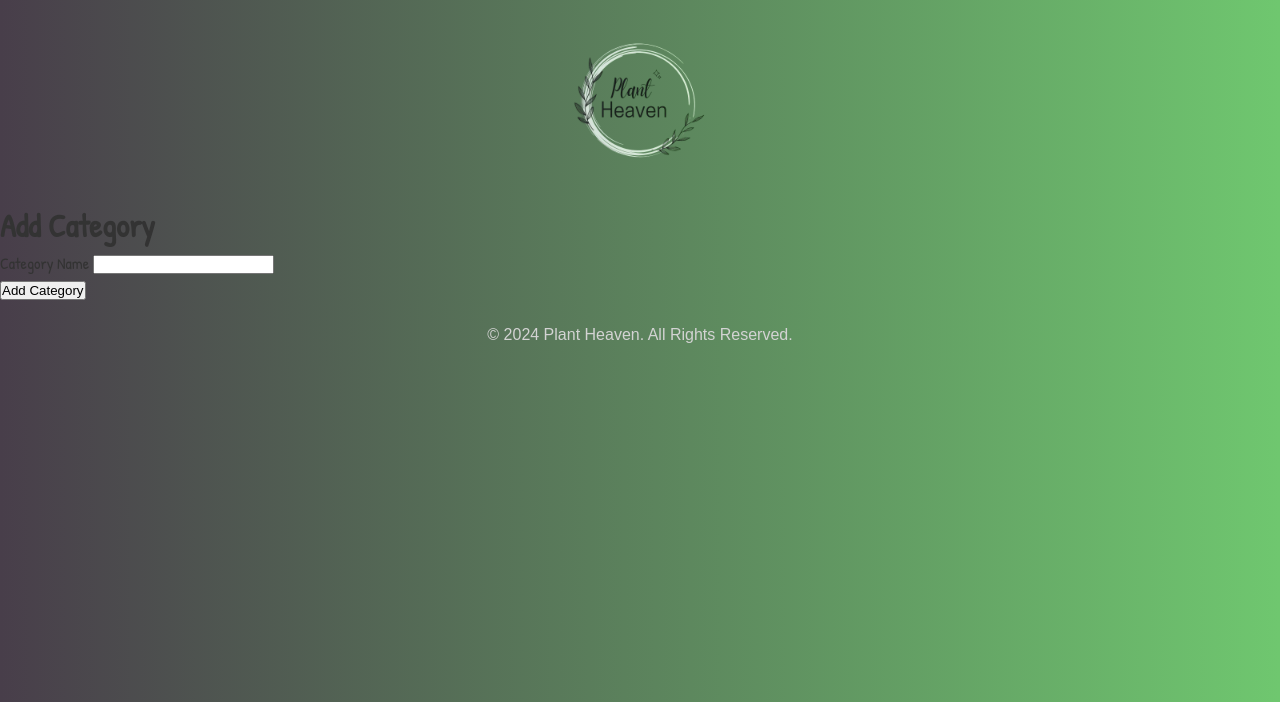
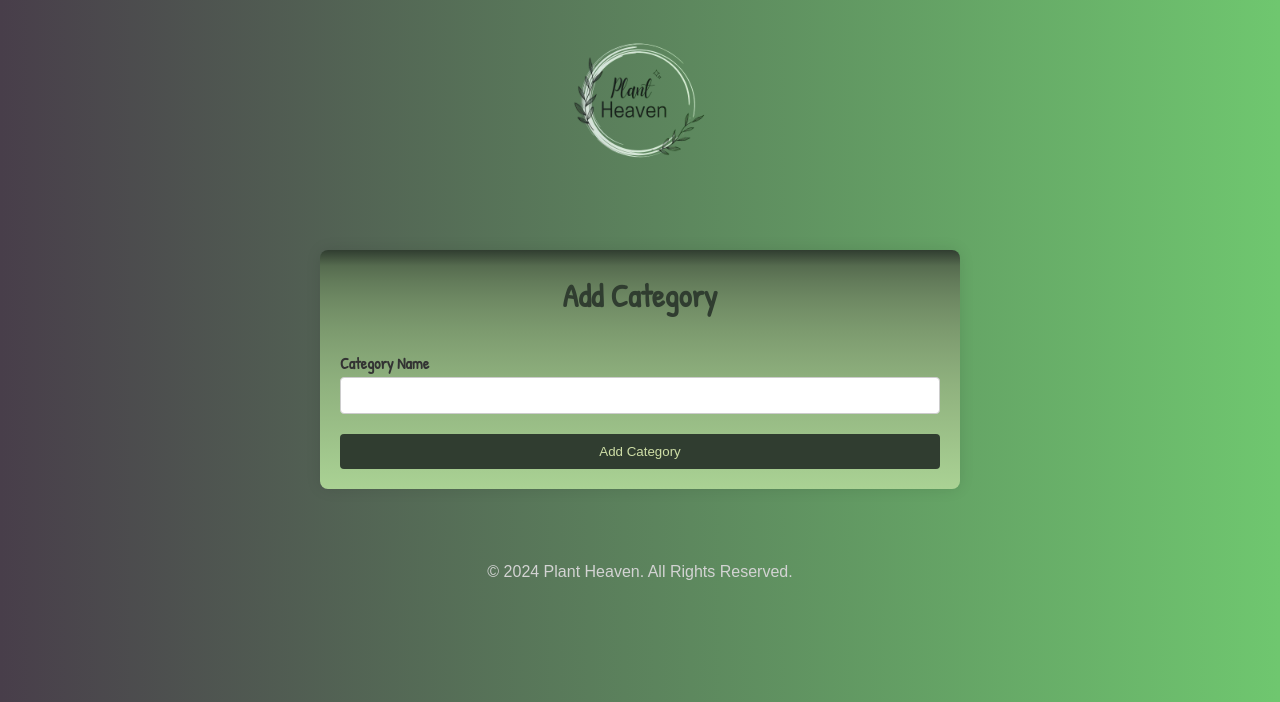
Before and after one commit to VeronikaMMindova/PlantHeaven, a Django app: page /blog/add_category/ in a window 1280 px wide. Shown: the part 98-800 px from the top of the page. Run offline with Django 5.2, Linux system fonts and the light colour scheme; the visitor is signed in with stand-in values (Sample User, id 1).

Commit message:
creating add_category css and updating other css

```diff
--- /dev/null
+++ b/static/css/add_category.css
@@ -0,0 +1,52 @@
+.container {
+    width: 50%;
+    margin: 50px auto;
+    padding: 20px;
+    background: linear-gradient(#303d30, 20%, #aad294);
+    box-shadow: 0 0 15px rgba(0, 0, 0, 0.1);
+    border-radius: 8px;
+    box-sizing: border-box;
+}
+
+.page-title {
+    text-align: center;
+    margin-bottom: 30px;
+    color: #303d30;
+}
+
+form {
+    display: flex;
+    flex-direction: column;
+}
+
+.form-group {
+    margin-bottom: 20px;
+}
+
+.form-group label {
+    font-weight: bold;
+    margin-bottom: 5px;
+}
+
+.form-group input {
+    padding: 10px;
+    border: 1px solid #ccc;
+    border-radius: 4px;
+    width: 100%;
+    box-sizing: border-box;
+}
+
+.btn {
+    padding: 10px;
+    background-color: #303d30;
+    color: #cedea6;
+    border: none;
+    border-radius: 4px;
+    cursor: pointer;
+    transition: background-color 0.3s ease;
+    text-align: center;
+}
+
+.btn:hover {
+    background-color: #45a049;
+}
--- a/templates/users/private/add_category.html
+++ b/templates/users/private/add_category.html
@@ -1,7 +1,7 @@
 {% extends 'base.html' %}
 {% load static %}
 {% block title %}Register{% endblock %}
-{#{% block extra_css %}<link rel="stylesheet" href="{% static 'css/register.css' %}">{% endblock %}#}
+{% block extra_css %}<link rel="stylesheet" href="{% static 'css/add_category.css' %}">{% endblock %}
 {% block content %}
  <div class="container">
         <h1 class="page-title">Add Category</h1>
```
Also changed, not shown: static/css/change_password.css (+10 -10 lines), media/images/plants/Flowers-fruits-lime-tree-1078205353.jpg (added).
